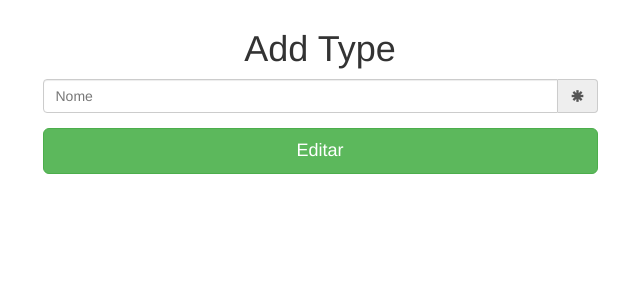
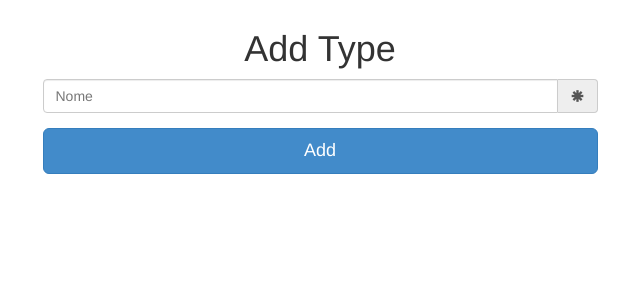
Before and after one commit to bsampaio/CakePHP-PSScrum, a CakePHP app: the page made by app/View/CIH/Types/add.ctp in a window 1280 px wide. Shown: the part 81-381 px from the top of the page, without its empty margins (320-960 px from the left). Run offline with PHP 8.4 and a stand-in for CakePHP, Linux system fonts and the light colour scheme; the template is opened without the code that fills it, so the values that code supplies are empty; some libraries are stand-ins or nearby versions.

Commit message:
Correcao do label do nome do botao de cadastro de tipos

```diff
--- a/app/View/CIH/Types/add.ctp
+++ b/app/View/CIH/Types/add.ctp
@@ -12,7 +12,7 @@
                         </span>
                     </div>
                 </div>
-                <input class="btn btn-success btn-lg btn-block" type="submit" value="Editar">
+                <input class="btn btn-primary btn-lg btn-block" type="submit" value="Add">
             </form>
         </div>
     </div>
```
Also changed, not shown: app/Config/bootstrap.php (+0 -7 lines).
